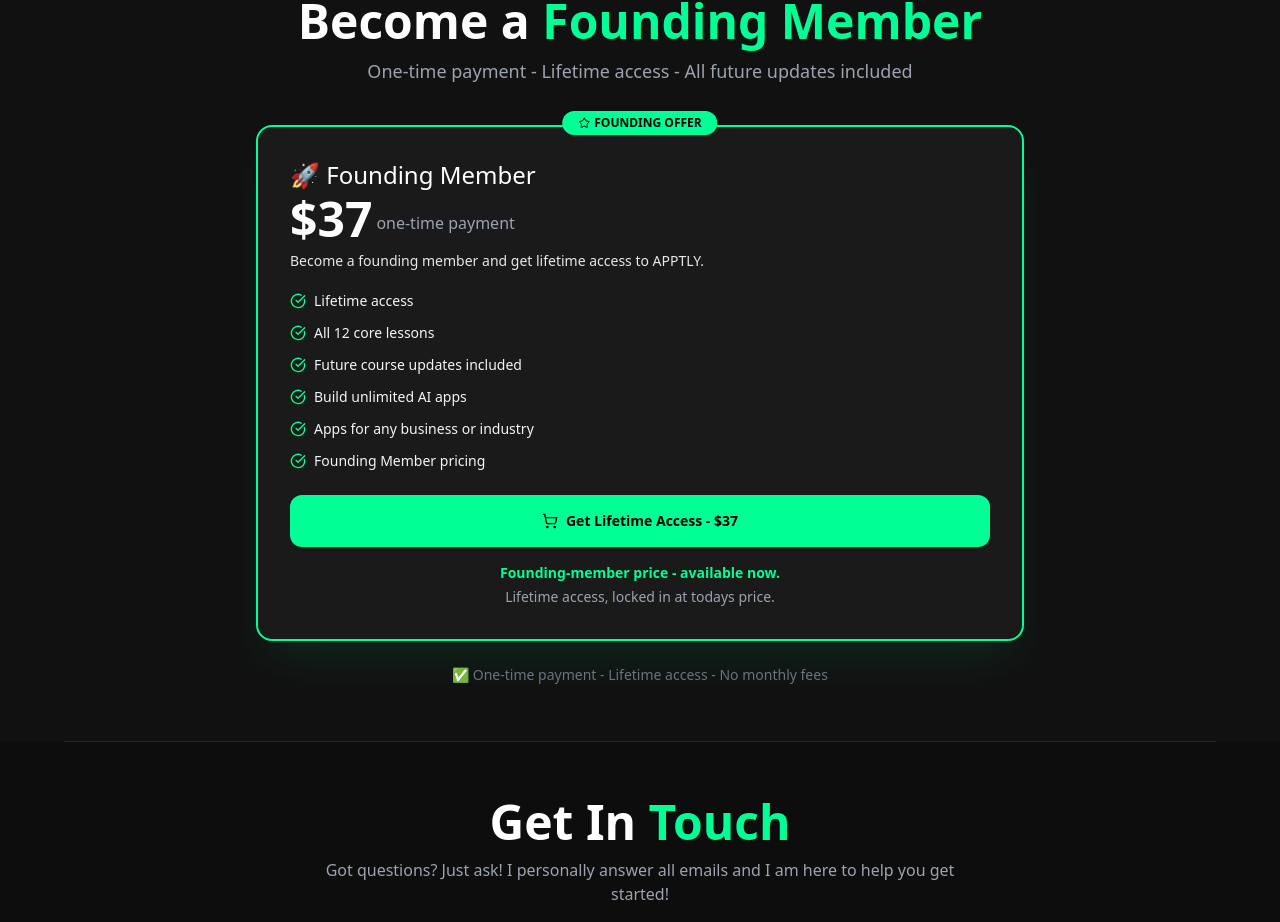
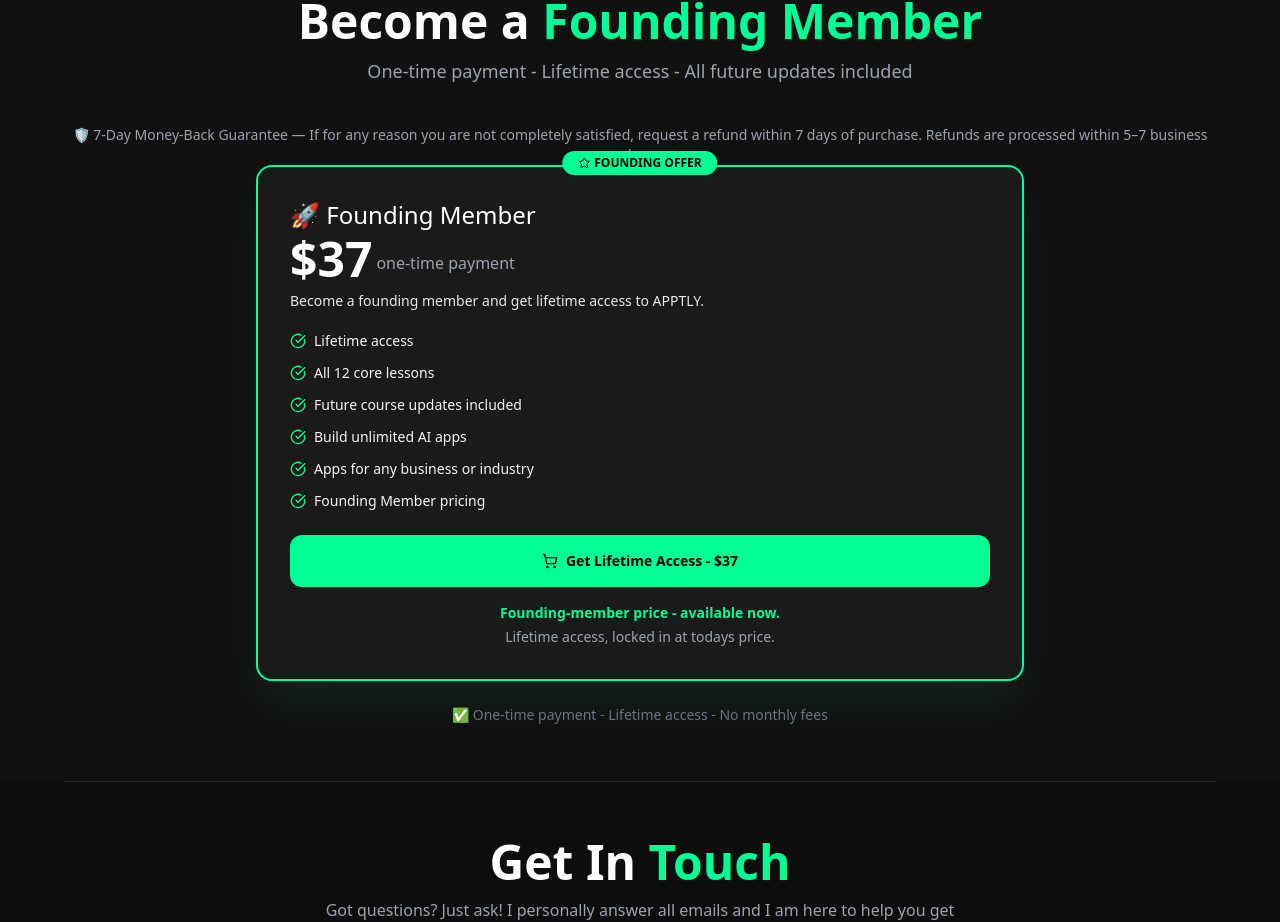
Before and after one commit to myapptly/apptly-website, a Next.js app: page / in a window 1280 px wide. Shown: the part 6617-7539 px from the top of the page. Built offline with nearby package versions, Linux system fonts and the light colour scheme.

Commit message:
Update pricing.tsx

```diff
--- a/components/pricing.tsx
+++ b/components/pricing.tsx
@@ -43,6 +43,12 @@ export function Pricing() {
             One-time payment - Lifetime access - All future updates included
           </p>
         </motion.div>
+
+        <p className="text-gray-400 text-sm text-center mt-3">
+  🛡️ 7-Day Money-Back Guarantee — If for any reason you are not completely
+  satisfied, request a refund within 7 days of purchase. Refunds are processed
+  within 5–7 business days.
+</p>
 
         <div className="grid grid-cols-1 max-w-3xl mx-auto w-full">
           {plans.map((plan, i) => (
```
